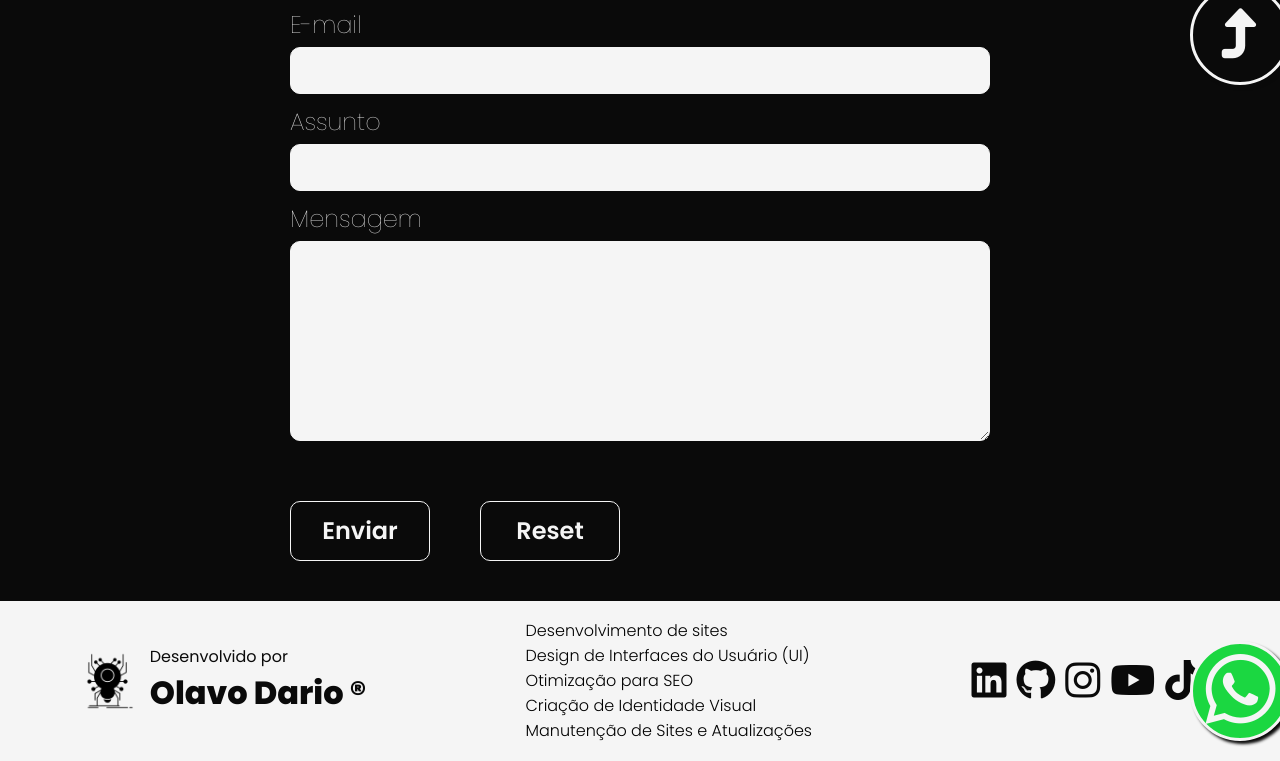
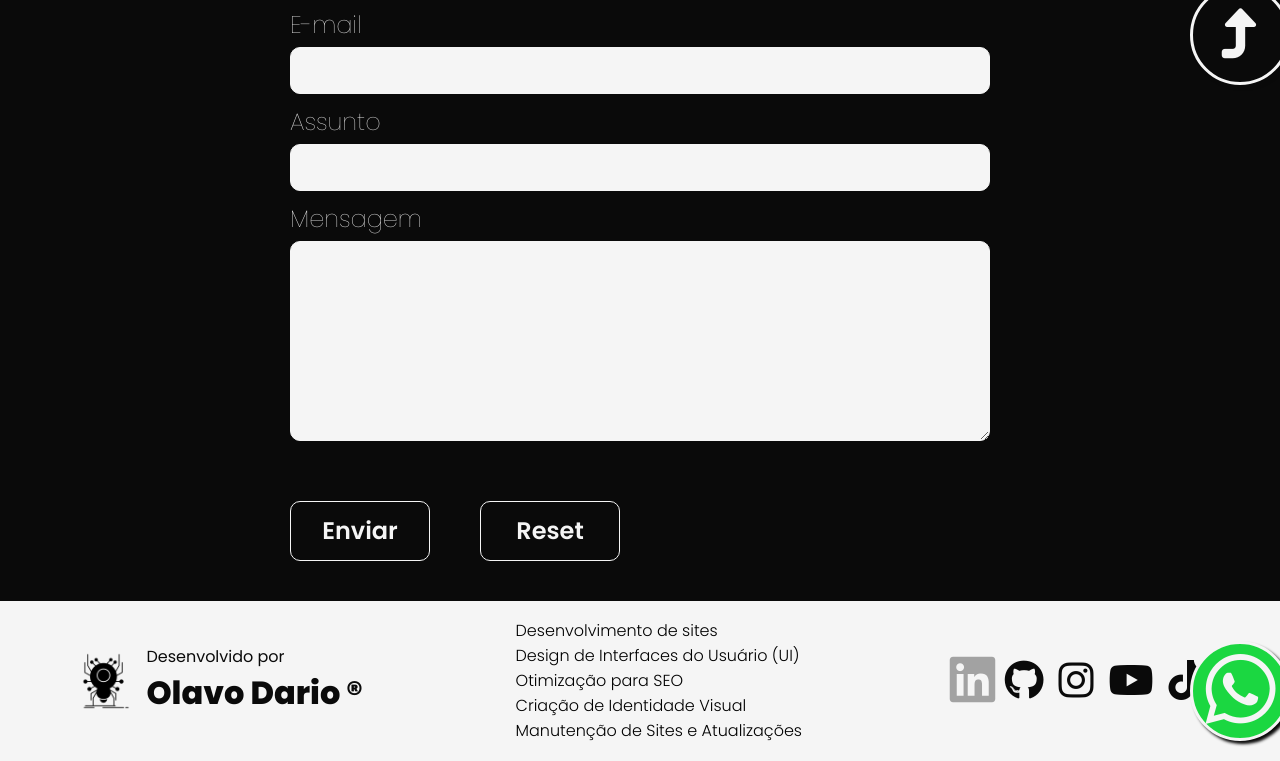
Before and after one commit to olavodario/startuptech, a plain HTML site: page index.html in a window 1280 px wide. In both pictures the pointer is over the link 988 px from the left and 5547 px from the top of the page. Shown: the part 4867-5628 px from the top of the page. Drawn offline with Linux system fonts and the light colour scheme.

Commit message:
Manutenção das redes sociasi

```diff
--- a/assets/css/style.css
+++ b/assets/css/style.css
@@ -568,7 +568,7 @@ footer {
   color: var(--colorHeader);
   font-size: 40px;
   display: flex;
-  gap: 10px;
+  gap: 15px;
 }
 
 #redessociais a{
@@ -576,7 +576,7 @@ footer {
   transition: all 1s ease;
 }
 
-#redessocias a:hover{
-  color: var(--colorSelect);
-  scale: 1.2;
+#redessociais a:hover{
+  color: var(--colorFocus);
+  scale: 1.3;
 }
```
